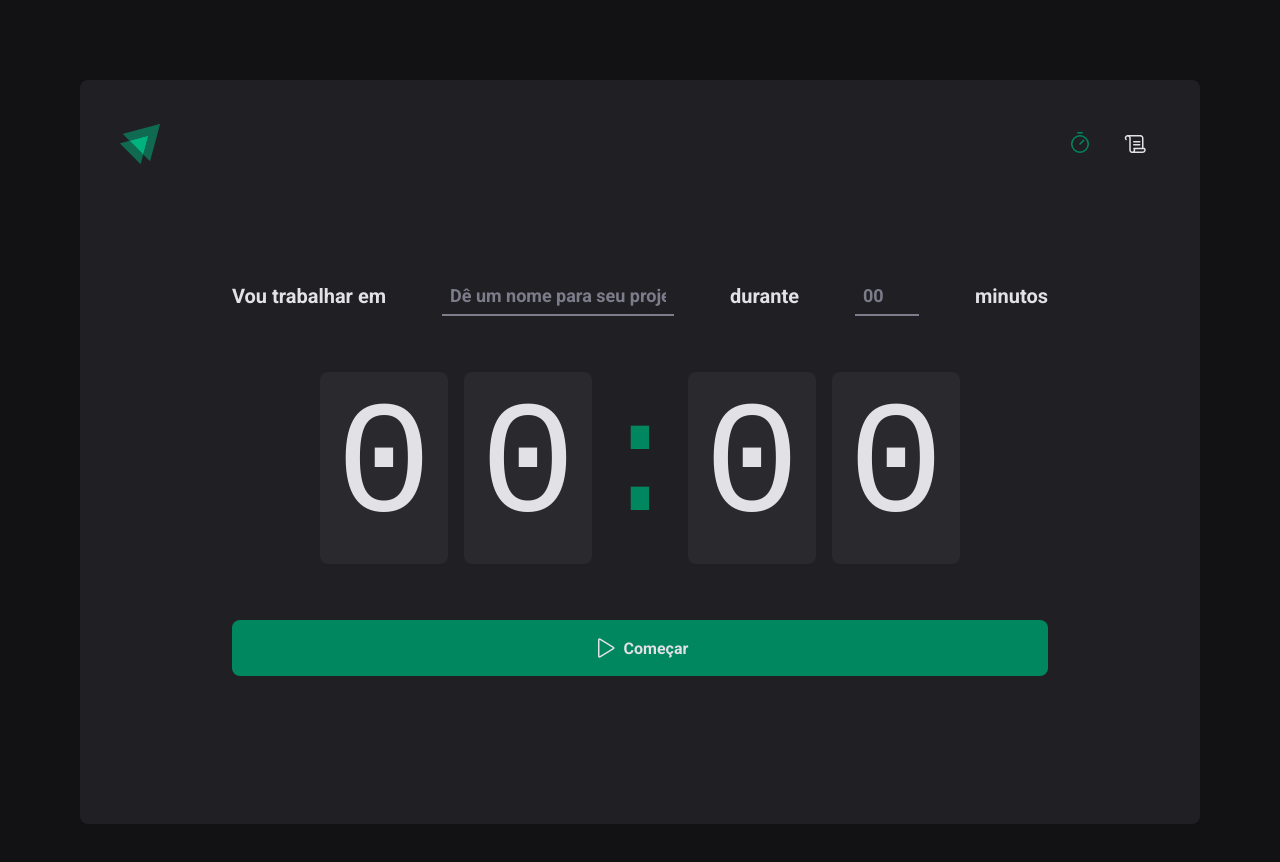
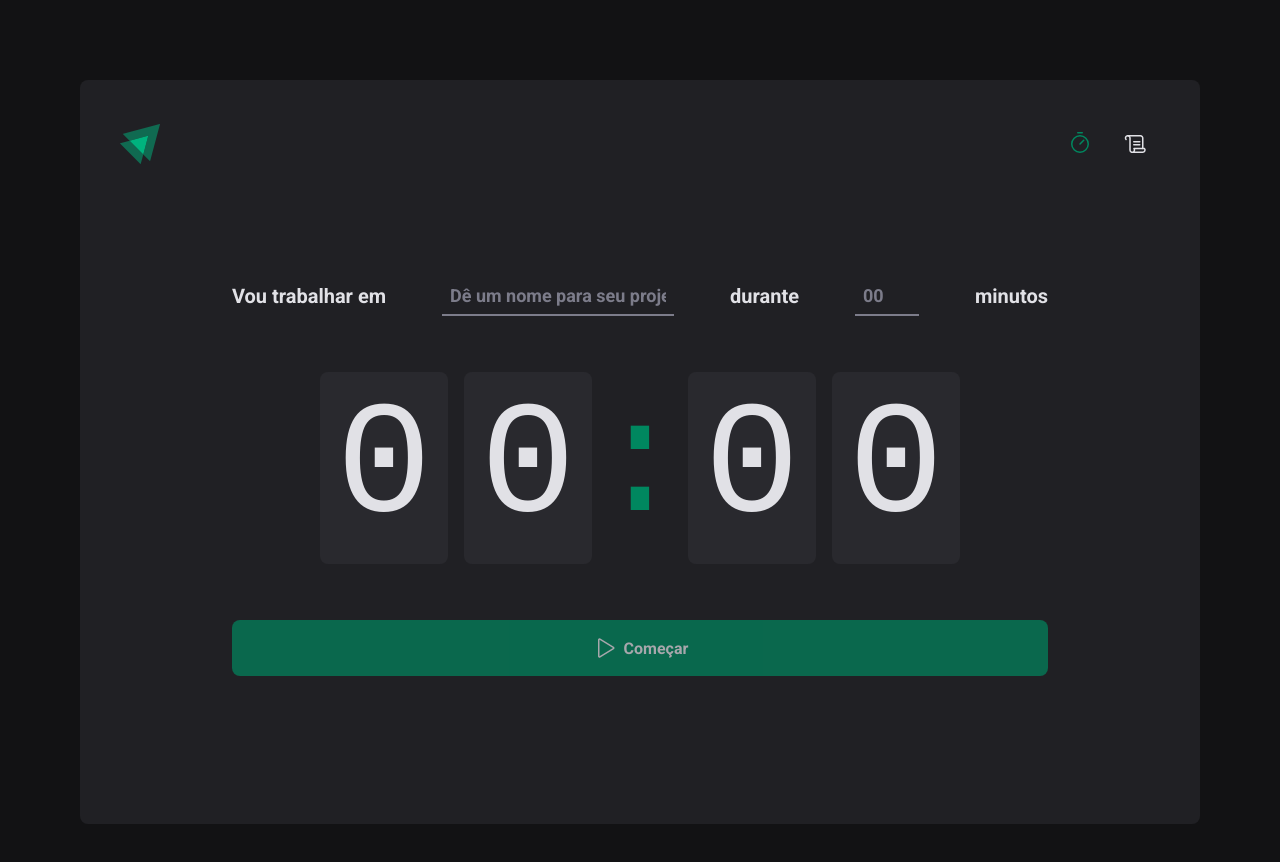
Before and after one commit to lirasusejdev/ignite-23-Project02, a React (Vite) app in the folder 02-ignite-timer/: page / in a window 1280 px wide. Shown: the top 862 px of the page. Built offline with nearby package versions, Linux system fonts and the light colour scheme.

Commit message:
add react-hook-form

```diff
--- a/02-ignite-timer/package.json
+++ b/02-ignite-timer/package.json
@@ -13,6 +13,7 @@
     "phosphor-react": "^1.4.1",
     "react": "^18.2.0",
     "react-dom": "^18.2.0",
+    "react-hook-form": "^7.45.1",
     "react-router-dom": "^6.14.1",
     "styled-components": "^6.0.0-rc.6"
   },
--- a/02-ignite-timer/src/pages/Home/index.tsx
+++ b/02-ignite-timer/src/pages/Home/index.tsx
@@ -1,4 +1,5 @@
 import { Play } from 'phosphor-react'
+import { useForm } from 'react-hook-form'
 import {
   CountdownContainer,
   FormContainer,
@@ -9,16 +10,39 @@ import {
   MinutesAmoutInput
 } from './styles'
 
+/**
+ *
+ * function register(name: string){
+ * return {
+ * retorna métodos para trabalhar com inputs no javascript, exemplos (monitorar os valores dos inputs):
+ * onChange: () => void,
+ * onBlur: () => void,
+ * onFocus: () => void,
+ *
+ * }
+ * }
+ */
+
 export function Home() {
+  const { register, handleSubmit, watch } = useForm()
+
+  function handleCreateNewCycle(data: any) {
+    console.log(data)
+  }
+
+  const task = watch('task')
+  const isSubmitDisabled = !task
+
   return (
     <HomeContainer>
-      <form action="">
+      <form onSubmit={handleSubmit(handleCreateNewCycle)} action="">
         <FormContainer>
           <label htmlFor="task">Vou trabalhar em </label>
           <TaskInput
             id="task"
             list="task-suggestions"
             placeholder="Dê um nome para seu projeto"
+            {...register('task')}
           />
 
           <datalist id="task-suggestions">
@@ -36,6 +60,7 @@ export function Home() {
             step={5}
             min={5}
             max={60}
+            {...register('minutesAmount', { valueAsNumber: true })}
           />
 
           <span>minutos</span>
@@ -49,7 +74,7 @@ export function Home() {
           <span>0</span>
         </CountdownContainer>
 
-        <StartCountdownButton type="submit">
+        <StartCountdownButton disabled={isSubmitDisabled} type="submit">
           <Play size={24} />
           Começar
         </StartCountdownButton>
```
Also changed, not shown: 2 other files (tests, documents, lock files or other folders).
